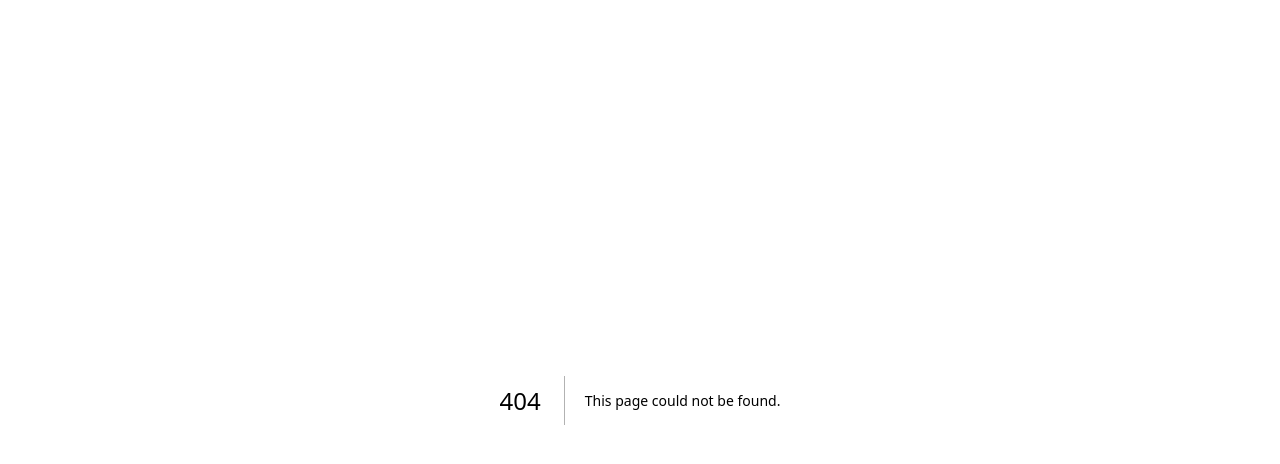
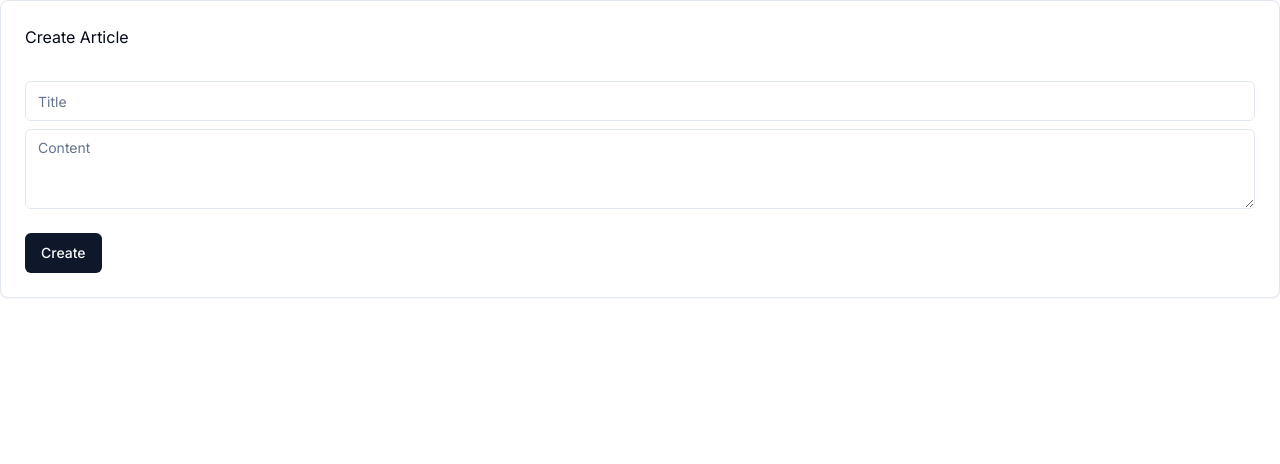
Before and after one commit to ashiqsultan/llm-bot, a Next.js app in the folder frontend-lm-bot/: page /article/create in a window 1280 px wide. Before the commit this address had no page. Shown: the top 464 px of the page. Built offline with nearby package versions, Linux system fonts and the light colour scheme.

Commit message:
Added simple Create article page

```diff
--- /dev/null
+++ b/frontend-lm-bot/app/article/create/page.tsx
@@ -0,0 +1,47 @@
+"use client";
+import React from "react";
+import {
+  Card,
+  CardHeader,
+  CardContent,
+  CardFooter,
+} from "@/components/ui/card";
+import { Button } from "@/components/ui/button";
+import { Input } from "@/components/ui/input";
+import { Textarea } from "@/components/ui/textarea";
+
+const CreateArticle = () => {
+  const [title, setTitle] = React.useState("");
+  const [content, setContent] = React.useState("");
+
+  const handleCreate = () => {
+    console.log({ title, content });
+  };
+
+  return (
+    <Card>
+      <CardHeader>
+        <h2>Create Article</h2>
+      </CardHeader>
+      <CardContent>
+        <Input
+          className="my-2"
+          type="text"
+          placeholder="Title"
+          value={title}
+          onChange={(e) => setTitle(e.target.value)}
+        />
+        <Textarea
+          placeholder="Content"
+          value={content}
+          onChange={(e) => setContent(e.target.value)}
+        />
+      </CardContent>
+      <CardFooter>
+        <Button onClick={handleCreate}>Create</Button>
+      </CardFooter>
+    </Card>
+  );
+};
+
+export default CreateArticle;
--- /dev/null
+++ b/frontend-lm-bot/app/search/page.tsx
@@ -0,0 +1,22 @@
+import React from "react";
+import { Input } from "@/components/ui/input";
+import { Card } from "@/components/ui/card";
+import { Button } from "@/components/ui/button";
+
+const SearchPage = () => {
+  return (
+    <div className="h-screen flex items-center justify-center">
+      <Card className="w-full max-w-lg p-6">
+        <div className="space-y-4">
+        <h2 className="text-xl font-bold text-center">AI Search</h2>
+          <div className="flex space-x-2">
+            <Input type="text" placeholder="Ask me..." className="flex-grow" />
+            <Button>{"->"}</Button>
+          </div>
+        </div>
+      </Card>
+    </div>
+  );
+};
+
+export default SearchPage;
--- /dev/null
+++ b/frontend-lm-bot/components/ui/card.tsx
@@ -0,0 +1,79 @@
+import * as React from "react"
+
+import { cn } from "@/lib/utils"
+
+const Card = React.forwardRef<
+  HTMLDivElement,
+  React.HTMLAttributes<HTMLDivElement>
+>(({ className, ...props }, ref) => (
+  <div
+    ref={ref}
+    className={cn(
+      "rounded-lg border bg-card text-card-foreground shadow-sm",
+      className
+    )}
+    {...props}
+  />
+))
+Card.displayName = "Card"
+
+const CardHeader = React.forwardRef<
+  HTMLDivElement,
+  React.HTMLAttributes<HTMLDivElement>
+>(({ className, ...props }, ref) => (
+  <div
+    ref={ref}
+    className={cn("flex flex-col space-y-1.5 p-6", className)}
+    {...props}
+  />
+))
+CardHeader.displayName = "CardHeader"
+
+const CardTitle = React.forwardRef<
+  HTMLParagraphElement,
+  React.HTMLAttributes<HTMLHeadingElement>
+>(({ className, ...props }, ref) => (
+  <h3
+    ref={ref}
+    className={cn(
+      "text-2xl font-semibold leading-none tracking-tight",
+      className
+    )}
+    {...props}
+  />
+))
+CardTitle.displayName = "CardTitle"
+
+const CardDescription = React.forwardRef<
+  HTMLParagraphElement,
+  React.HTMLAttributes<HTMLParagraphElement>
+>(({ className, ...props }, ref) => (
+  <p
+    ref={ref}
+    className={cn("text-sm text-muted-foreground", className)}
+    {...props}
+  />
+))
+CardDescription.displayName = "CardDescription"
+
+const CardContent = React.forwardRef<
+  HTMLDivElement,
+  React.HTMLAttributes<HTMLDivElement>
+>(({ className, ...props }, ref) => (
+  <div ref={ref} className={cn("p-6 pt-0", className)} {...props} />
+))
+CardContent.displayName = "CardContent"
+
+const CardFooter = React.forwardRef<
+  HTMLDivElement,
+  React.HTMLAttributes<HTMLDivElement>
+>(({ className, ...props }, ref) => (
+  <div
+    ref={ref}
+    className={cn("flex items-center p-6 pt-0", className)}
+    {...props}
+  />
+))
+CardFooter.displayName = "CardFooter"
+
+export { Card, CardHeader, CardFooter, CardTitle, CardDescription, CardContent }
--- /dev/null
+++ b/frontend-lm-bot/components/ui/input.tsx
@@ -0,0 +1,25 @@
+import * as React from "react"
+
+import { cn } from "@/lib/utils"
+
+export interface InputProps
+  extends React.InputHTMLAttributes<HTMLInputElement> {}
+
+const Input = React.forwardRef<HTMLInputElement, InputProps>(
+  ({ className, type, ...props }, ref) => {
+    return (
+      <input
+        type={type}
+        className={cn(
+          "flex h-10 w-full rounded-md border border-input bg-background px-3 py-2 text-sm ring-offset-background file:border-0 file:bg-transparent file:text-sm file:font-medium placeholder:text-muted-foreground focus-visible:outline-none focus-visible:ring-2 focus-visible:ring-ring focus-visible:ring-offset-2 disabled:cursor-not-allowed disabled:opacity-50",
+          className
+        )}
+        ref={ref}
+        {...props}
+      />
+    )
+  }
+)
+Input.displayName = "Input"
+
+export { Input }
--- /dev/null
+++ b/frontend-lm-bot/components/ui/textarea.tsx
@@ -0,0 +1,24 @@
+import * as React from "react"
+
+import { cn } from "@/lib/utils"
+
+export interface TextareaProps
+  extends React.TextareaHTMLAttributes<HTMLTextAreaElement> {}
+
+const Textarea = React.forwardRef<HTMLTextAreaElement, TextareaProps>(
+  ({ className, ...props }, ref) => {
+    return (
+      <textarea
+        className={cn(
+          "flex min-h-[80px] w-full rounded-md border border-input bg-background px-3 py-2 text-sm ring-offset-background placeholder:text-muted-foreground focus-visible:outline-none focus-visible:ring-2 focus-visible:ring-ring focus-visible:ring-offset-2 disabled:cursor-not-allowed disabled:opacity-50",
+          className
+        )}
+        ref={ref}
+        {...props}
+      />
+    )
+  }
+)
+Textarea.displayName = "Textarea"
+
+export { Textarea }
```
